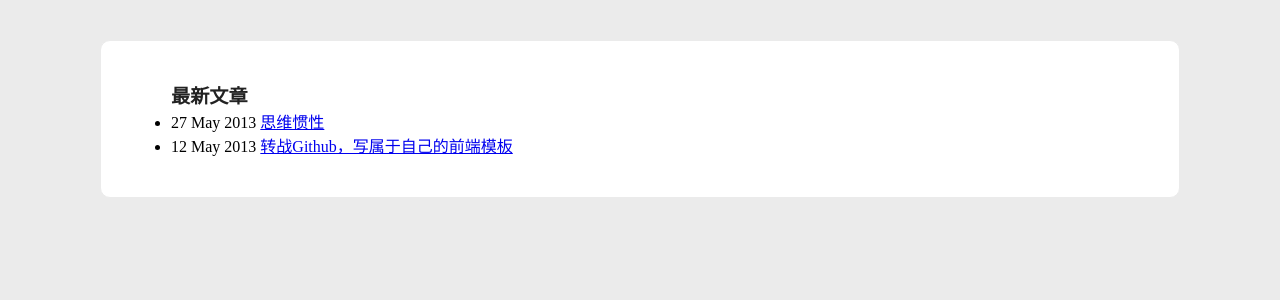
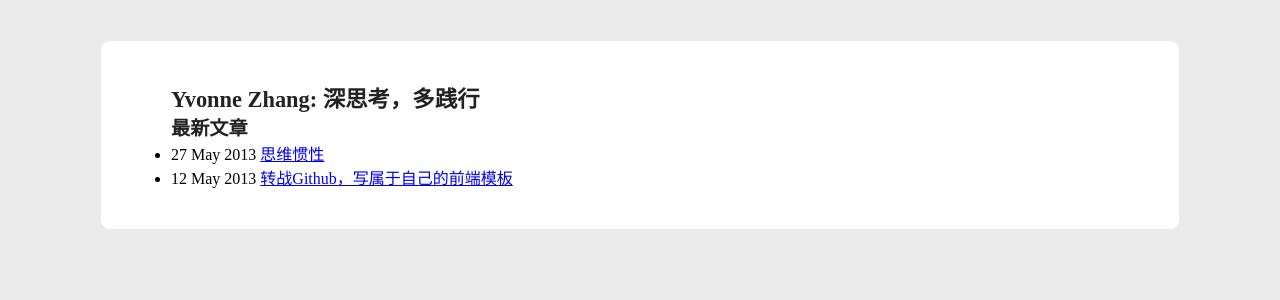
Before and after one commit to fcrosfly/myblog, a Jekyll site: the page built from index.html, in a window 1280 px wide. Shown: the top 300 px of the page. Built offline with Jekyll 4.4.1, drawn with Linux system fonts in a browser that asks for light colours.

Commit message:
Update index.html

```diff
--- a/index.html
+++ b/index.html
@@ -2,7 +2,7 @@
 layout: default
 title:
 ---
-<h1>{{ page.title }}</h1>
+<h1>Yvonne Zhang: 深思考，多践行</h1>
 <h2>最新文章</h2>
 <ul>
 	{% for post in site.posts %}
```
